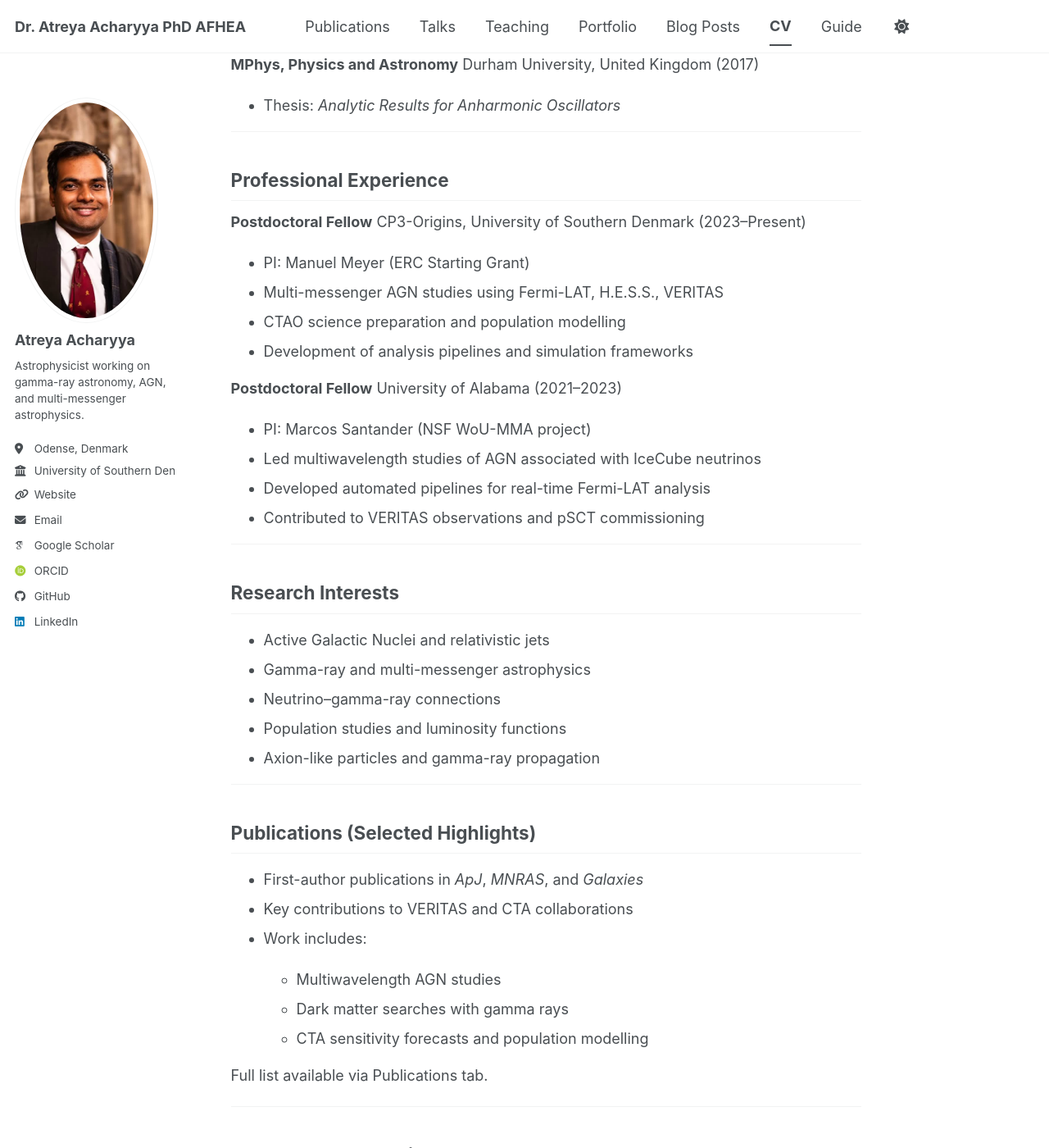
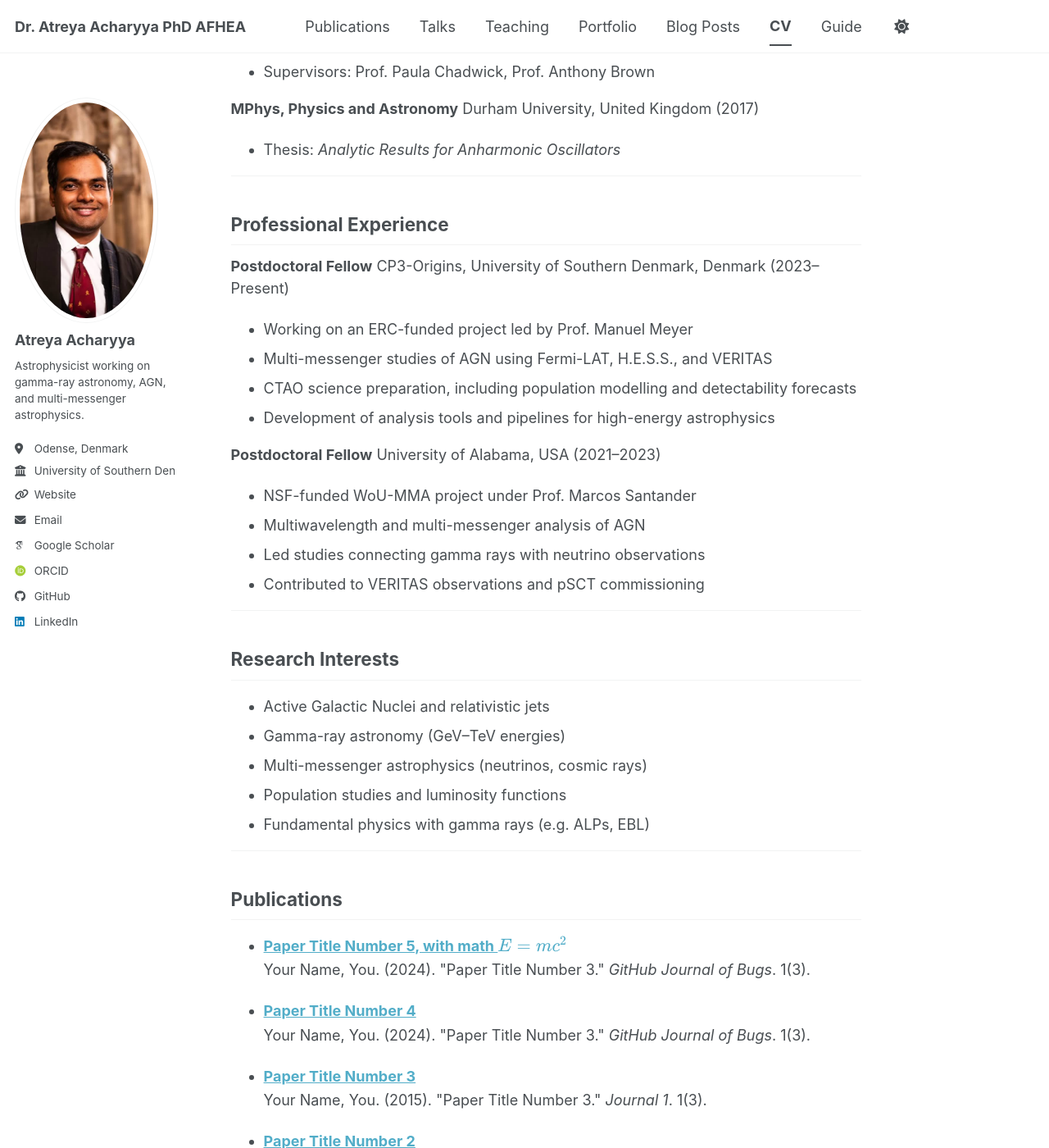
Before and after one commit to atreyaacharyya/atreyaacharyya.github.com, a Jekyll site: the page built from _pages/cv.md, in a window 1280 px wide and 1400 px high, scrolled down 653 px. Shown: the whole window at 82% size. Built offline with Jekyll 4.4.1, drawn with Linux system fonts in a browser that asks for light colours; some web fonts are replaced; a script bundle is joined from its source files by our own code; library files that are not in the unit come from our copies; some of the changed text lies outside the part shown.

Commit message:
Update cv.md

```diff
--- a/_pages/cv.md
+++ b/_pages/cv.md
@@ -15,7 +15,7 @@
 ## Profile
 
 Astrophysicist specializing in high-energy gamma-ray astronomy, active galactic nuclei (AGN), and multi-messenger astrophysics.
-Expert in Fermi-LAT, H.E.S.S., and VERITAS data analysis, with a strong focus on population studies, variability, and connections to neutrinos and fundamental physics.
+My research focuses on understanding particle acceleration and emission processes in extreme astrophysical environments using data from Fermi-LAT, H.E.S.S., and VERITAS, alongside population-level studies and theoretical modelling.
 
 * Co-chair, CTAO AGN Population Task Force
 * Co-Principal Investigator on NASA and NSF-funded projects
@@ -28,8 +28,8 @@
 **Ph.D., Gamma-ray Astronomy**
 Durham University, United Kingdom (2021)
 
-* Thesis: *Localising gamma-ray emission in FSRQs and population studies for CTA*
-* Supervisors: Paula Chadwick, Anthony Brown
+* Thesis: *Localising the gamma-ray emission in Flat Spectrum Radio Quasars and an extragalactic population study for the Cherenkov Telescope Array*
+* Supervisors: Prof. Paula Chadwick, Prof. Anthony Brown
 
 **MPhys, Physics and Astronomy**
 Durham University, United Kingdom (2017)
@@ -41,19 +41,19 @@
 ## Professional Experience
 
 **Postdoctoral Fellow**
-CP3-Origins, University of Southern Denmark (2023–Present)
+CP3-Origins, University of Southern Denmark, Denmark (2023–Present)
 
-* PI: Manuel Meyer (ERC Starting Grant)
-* Multi-messenger AGN studies using Fermi-LAT, H.E.S.S., VERITAS
-* CTAO science preparation and population modelling
-* Development of analysis pipelines and simulation frameworks
+* Working on an ERC-funded project led by Prof. Manuel Meyer
+* Multi-messenger studies of AGN using Fermi-LAT, H.E.S.S., and VERITAS
+* CTAO science preparation, including population modelling and detectability forecasts
+* Development of analysis tools and pipelines for high-energy astrophysics
 
 **Postdoctoral Fellow**
-University of Alabama (2021–2023)
+University of Alabama, USA (2021–2023)
 
-* PI: Marcos Santander (NSF WoU-MMA project)
-* Led multiwavelength studies of AGN associated with IceCube neutrinos
-* Developed automated pipelines for real-time Fermi-LAT analysis
+* NSF-funded WoU-MMA project under Prof. Marcos Santander
+* Multiwavelength and multi-messenger analysis of AGN
+* Led studies connecting gamma rays with neutrino observations
 * Contributed to VERITAS observations and pSCT commissioning
 
 ---
@@ -61,59 +61,57 @@
 ## Research Interests
 
 * Active Galactic Nuclei and relativistic jets
-* Gamma-ray and multi-messenger astrophysics
-* Neutrino–gamma-ray connections
+* Gamma-ray astronomy (GeV–TeV energies)
+* Multi-messenger astrophysics (neutrinos, cosmic rays)
 * Population studies and luminosity functions
-* Axion-like particles and gamma-ray propagation
+* Fundamental physics with gamma rays (e.g. ALPs, EBL)
 
 ---
 
-## Publications (Selected Highlights)
+## Publications
 
-* First-author publications in *ApJ*, *MNRAS*, and *Galaxies*
-* Key contributions to VERITAS and CTA collaborations
-* Work includes:
-
-  * Multiwavelength AGN studies
-  * Dark matter searches with gamma rays
-  * CTA sensitivity forecasts and population modelling
-
-Full list available via Publications tab.
+<ul>
+{% for post in site.publications reversed %}
+  {% include archive-single-cv.html %}
+{% endfor %}
+</ul>
 
 ---
 
 ## Talks and Presentations
 
-* Invited and contributed talks at major international conferences:
-
-  * ICRC (2023, 2025)
-  * TeVPA
-  * CTA Consortium meetings (plenary + parallel)
-* Invited seminars at ECAP, Würzburg, and collaboration meetings
-* Regular speaker within CTAO, VERITAS, and Fermi collaborations
+<ul>
+{% for post in site.talks reversed %}
+  {% include archive-single-talk-cv.html %}
+{% endfor %}
+</ul>
 
 ---
 
 ## Teaching and Mentoring
 
-**Lecturer – University of Southern Denmark (2023–Present)**
+<ul>
+{% for post in site.teaching reversed %}
+  {% include archive-single-cv.html %}
+{% endfor %}
+</ul>
+
+**Lecturer, University of Southern Denmark (2023–Present)**
 
 * Delivered MSc-level course in Astroparticle Physics
 * Designed problem sets and supervised student projects
 
-**Athletic Tutor – University of Alabama (2022–2023)**
+**Athletic Tutor, University of Alabama (2022–2023)**
 
-* Tutored physics, mathematics, and statistics
+* Tutored physics, mathematics, and statistics to student-athletes
 
-**Teaching Assistant – Durham University (2018–2021)**
+**Physics Tutor & Teaching Assistant, Durham University (2018–2021)**
 
-* Led tutorials, marked coursework, and supported students
+* Led undergraduate tutorials and marked coursework
 
-**Mentoring**
+**Mathematics Tutor, Durham University (2018–2021)**
 
-* PhD: Weindong Jin (now UCLA postdoc)
-* MSc: Johanna Müller (now PhD student)
-* Undergraduate mentoring and supervision
+* Provided one-to-one support in mathematics and computational methods
 
 ---
 
@@ -128,15 +126,15 @@
 
 ## Funding and Grants
 
-* Co-PI, NASA NuSTAR Guest Observer Program (~€70k)
-* Co-PI, NASA Fermi GI Program (~€90k)
-* Contributor, NSF WoU-MMA project (~€260k)
+* Co-Principal Investigator, NASA NuSTAR Guest Observer Program
+* Co-Principal Investigator, NASA Fermi Guest Investigator Program
+* Contributor, NSF WoU-MMA multi-messenger project
 
-Key contributions:
+Key contributions include:
 
 * Target selection based on neutrino alerts
-* Multiwavelength analysis pipelines
-* Joint gamma-ray and neutrino studies
+* Development of analysis pipelines
+* Multiwavelength and multi-messenger data analysis
 
 ---
 
```
